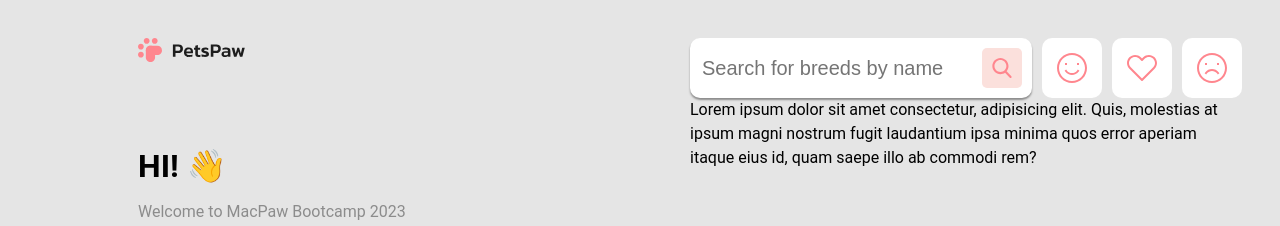
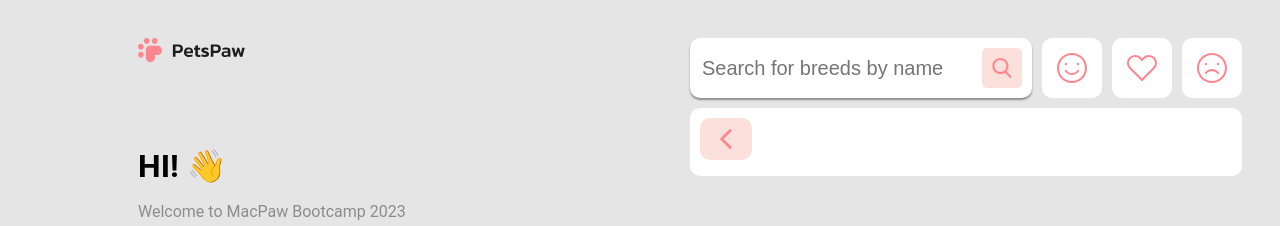
Before and after one commit to KaterynaChernetska/pets, a React (Create React App) app: page /likes in a window 1280 px wide. Shown: the top 226 px of the page. Built offline with nearby package versions, Linux system fonts and the light colour scheme.

Commit message:
add go back btn

```diff
--- a/public/index.html
+++ b/public/index.html
@@ -14,7 +14,7 @@
       manifest.json provides metadata used when your web app is installed on a
       user's mobile device or desktop. See https://developers.google.com/web/fundamentals/web-app-manifest/
     -->
-    <link rel="manifest" href="%PUBLIC_URL%/manifest.json" />
+    <!-- <link rel="manifest" href="%PUBLIC_URL%/manifest.json" /> -->
     <!--
       Notice the use of %PUBLIC_URL% in the tags above.
       It will be replaced with the URL of the `public` folder during the build.
--- a/src/components/App.js
+++ b/src/components/App.js
@@ -11,6 +11,8 @@ function App() {
       <Route path="/" element={<Layout />}>
         <Route index element={<Home />} />
         <Route path="/voting" element={<Voting />} />
+        {/* <Route path="/voting" element={<Voting />} />
+        <Route path="/voting" element={<Voting />} /> */}
 
         {/* <Route path="likes" element={<Likes />} />
           <Route path="likes" element={<Likes />} /> */}
--- /dev/null
+++ b/src/components/GoBackBtn/GoBackBtn.jsx
@@ -0,0 +1,14 @@
+import { useNavigate } from "react-router-dom";
+import "./GoBackBtn.scss";
+import Arrow from "../../assets/icons/arrow left 1.svg";
+
+const GoBackBtn = () => {
+  const navigate = useNavigate();
+  return (
+    <button className="goBackBtn" onClick={() => navigate(-1)}>
+      <img className="goBackArrow" src={Arrow} alt="arrow back" />
+    </button>
+  );
+};
+
+export default GoBackBtn;
--- /dev/null
+++ b/src/components/GoBackBtn/GoBackBtn.scss
@@ -0,0 +1,21 @@
+@use '../../styles/vars';
+
+.goBackBtn{
+    border: none;
+    border-radius: 10px;
+    background-color: vars.$light;
+    cursor: pointer;
+    &:hover {
+        background-color: vars.$accent;
+        .goBackArrow{
+            filter: brightness(0) invert(1);
+        }
+    }
+
+}
+
+.goBackArrow{
+    padding: 10px;
+    width: 20px;
+    height: 20px;
+}
--- a/src/components/Layout/Layout.jsx
+++ b/src/components/Layout/Layout.jsx
@@ -1,13 +1,16 @@
 import { Suspense } from "react";
-import { Link, Outlet } from "react-router-dom";
+import { Link, Outlet, useLocation } from "react-router-dom";
 import "./Layout.scss";
 import Paw from "../../assets/icons/paw.svg";
 import Logo from "../../assets/icons/PetsPaw.svg";
 import Navigation from "../Navigation/Navigation";
 import Loader from "../Loader/Loader";
 import SearchPanel from "../SearchPanel/SearchPanel";
+import GoBackBtn from "../GoBackBtn/GoBackBtn";
 
 const Layout = () => {
+  const { pathname } = useLocation();
+  // console.log(location);
   return (
     <div className="mainContainer">
       <div className="permanent">
@@ -25,10 +28,12 @@ const Layout = () => {
         <Navigation />
       </div>
       <main className="main">
-        <SearchPanel />
-        <Suspense fallback={<Loader />}>
-          <Outlet />
-        </Suspense>
+        {pathname === "/" ? "" : <SearchPanel />}
+        <div className="panel">
+          <Suspense fallback={<Loader />}>
+            <Outlet />
+          </Suspense>
+        </div>
       </main>
     </div>
   );
--- a/src/components/Layout/Layout.scss
+++ b/src/components/Layout/Layout.scss
@@ -6,6 +6,7 @@
 }
 .main {
   width: 50%;
+
 }
 
 .permanent {
@@ -33,3 +34,9 @@
   font-size: 20px;
   margin-bottom: 20px;
 }
+
+.panel{
+background-color: vars.$white;
+border-radius: 10px;
+padding: 10px;
+}
--- a/src/components/SearchPanel/SearchPanel.scss
+++ b/src/components/SearchPanel/SearchPanel.scss
@@ -4,6 +4,7 @@
   display: flex;
   align-items: center;
   gap: 10px;
+  margin-bottom: 10px;
 }
 .searchForm {
   display: flex;
--- a/src/pages/Likes/Likes.jsx
+++ b/src/pages/Likes/Likes.jsx
@@ -1,10 +1,10 @@
+import GoBackBtn from "../../components/GoBackBtn/GoBackBtn";
+
 const Likes = () => {
   return (
-    <div>
-      Lorem ipsum dolor sit amet consectetur, adipisicing elit. Quis, molestias
-      at ipsum magni nostrum fugit laudantium ipsa minima quos error aperiam
-      itaque eius id, quam saepe illo ab commodi rem?
-    </div>
+    <section>
+      <GoBackBtn />
+    </section>
   );
 };
 
--- a/src/pages/Voting/Voting.jsx
+++ b/src/pages/Voting/Voting.jsx
@@ -1,10 +1,15 @@
-import SearchPanel from "../../components/SearchPanel/SearchPanel";
+
+import GoBackBtn from "../../components/GoBackBtn/GoBackBtn";
 
 const Voting = () => {
   return (
-    <>
-      {/* <SearchPanel /> */}
-    </>
+
+      <section >
+        <div>
+        <GoBackBtn />
+        </div>
+      </section>
+
   );
 };
 
--- /dev/null
+++ b/src/pages/Voting/Voting.scss
@@ -0,0 +1 @@
+@use '../../styles/vars';
```
Also changed, not shown: src/assets/icons/arrow left 1.svg (added), src/pages/Likes/Likes.scss (added).
